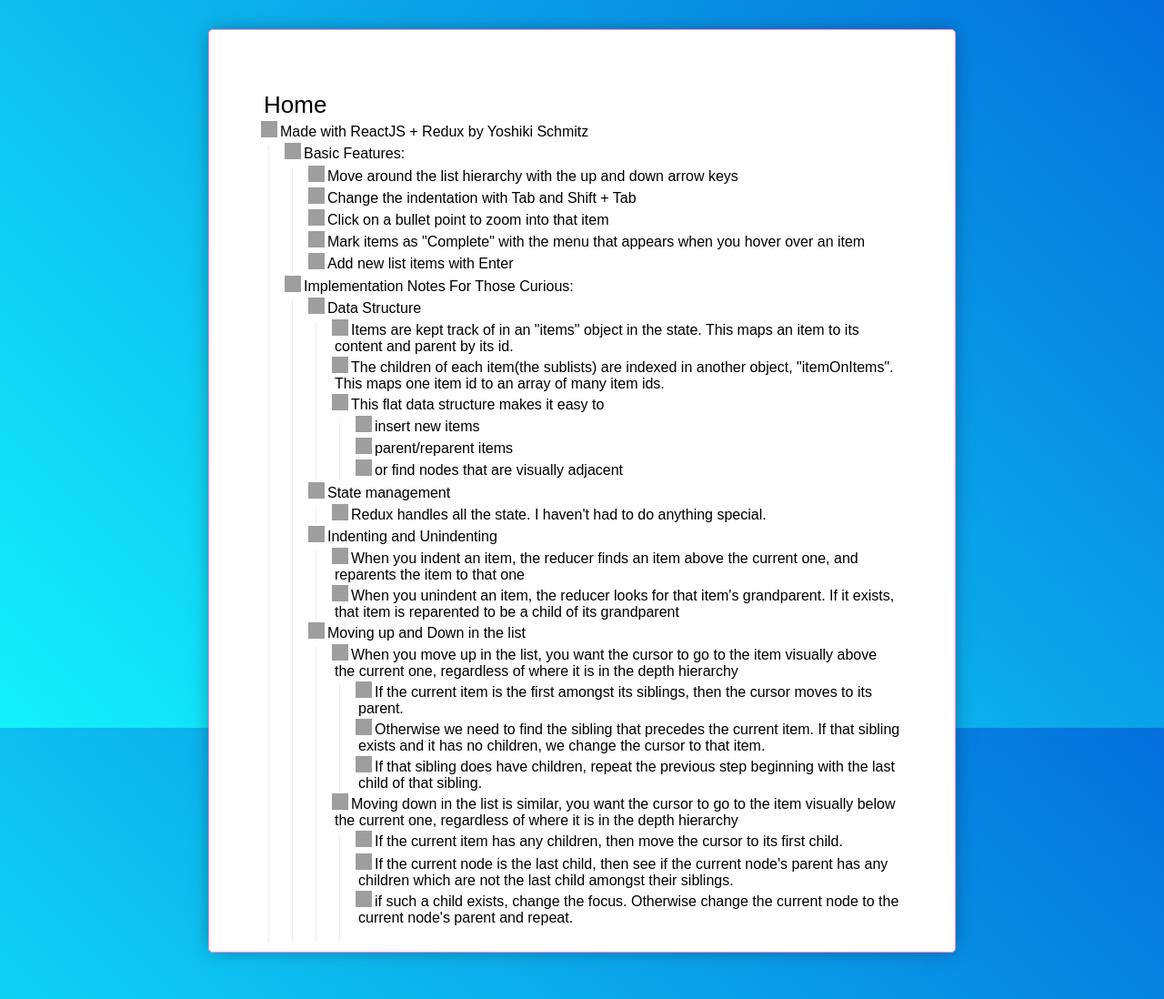
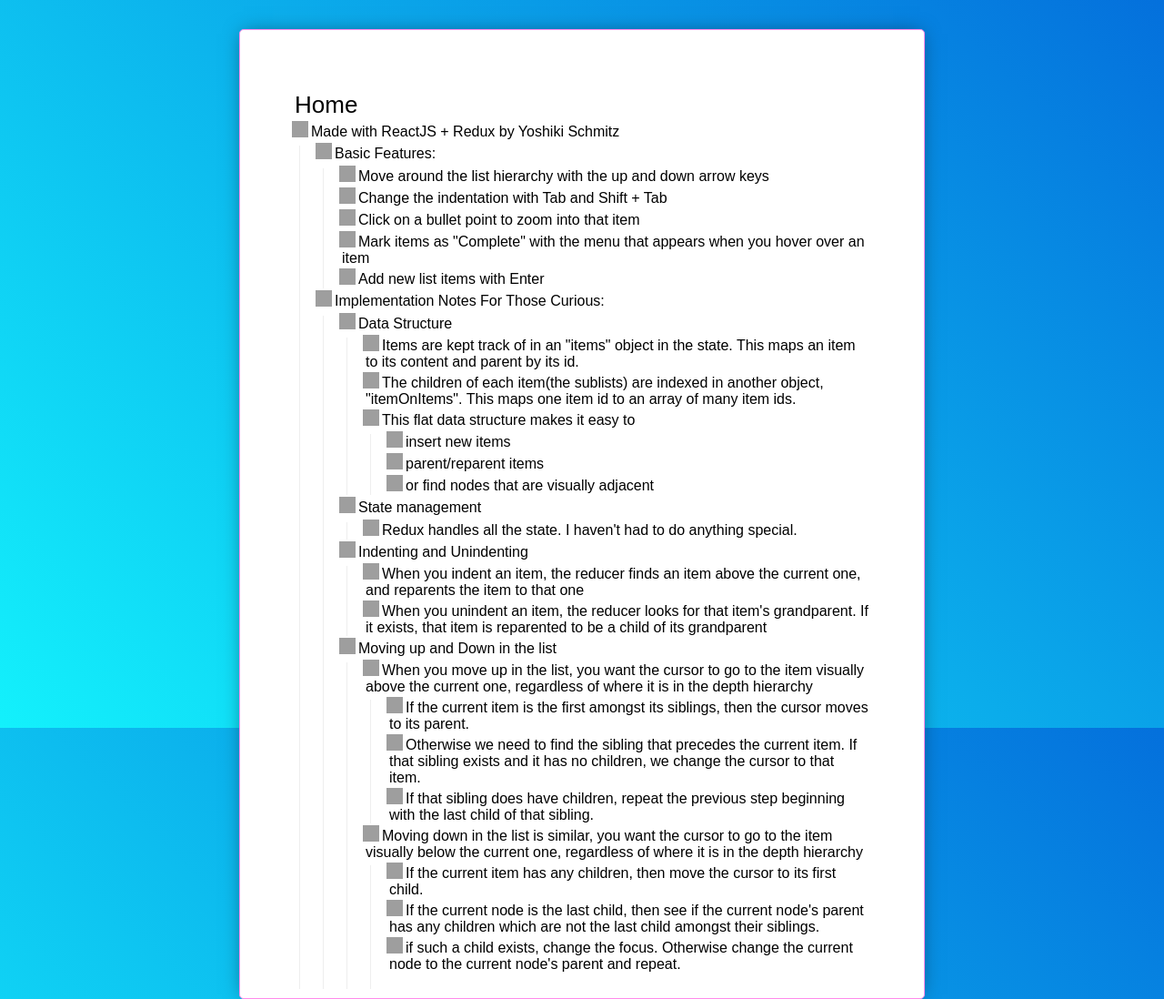
Before and after one commit to yoshikischmitz/workflowy-clone, a React app: page / in a window 1280 px wide. Shown: the top 1098 px of the page at 91% size. Built offline with nearby package versions, Linux system fonts and the light colour scheme; grey boxes are pictures that could not be loaded.

Commit message:
update readme

```diff
--- a/src/App.css
+++ b/src/App.css
@@ -14,7 +14,7 @@ body{
 }
 
 .app {
-	width: 700px;
+	width: 50%;
 	min-height: 900px;
 	margin: auto;
 	margin-top: 2rem;
```
Also changed, not shown: README.md.
